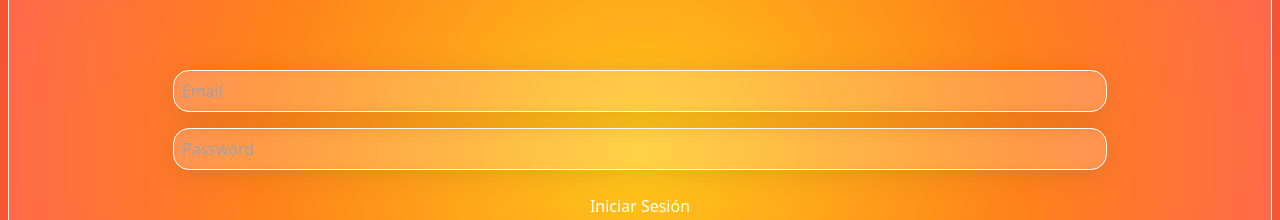
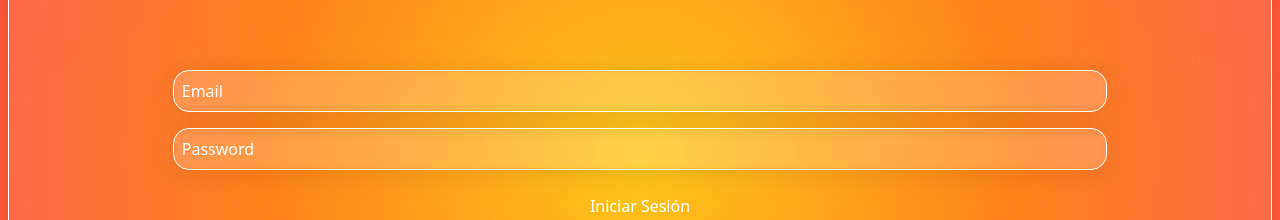
Before and after one commit to 3-TIC-ORT/proyecto-3-pedilo, a Next.js app: page /login in a window 1280 px wide. Shown: the part 247-467 px from the top of the page. Built offline with nearby package versions, Linux system fonts and the light colour scheme.

Commit message:
login 2css

```diff
--- a/app/login/login.css
+++ b/app/login/login.css
@@ -38,6 +38,11 @@ input {
     outline: none;
 }
 
+input::placeholder {
+    color: #fff;
+    font-weight: 300;
+}
+
 button {
     width: 75%;
     padding: 8px;
```
